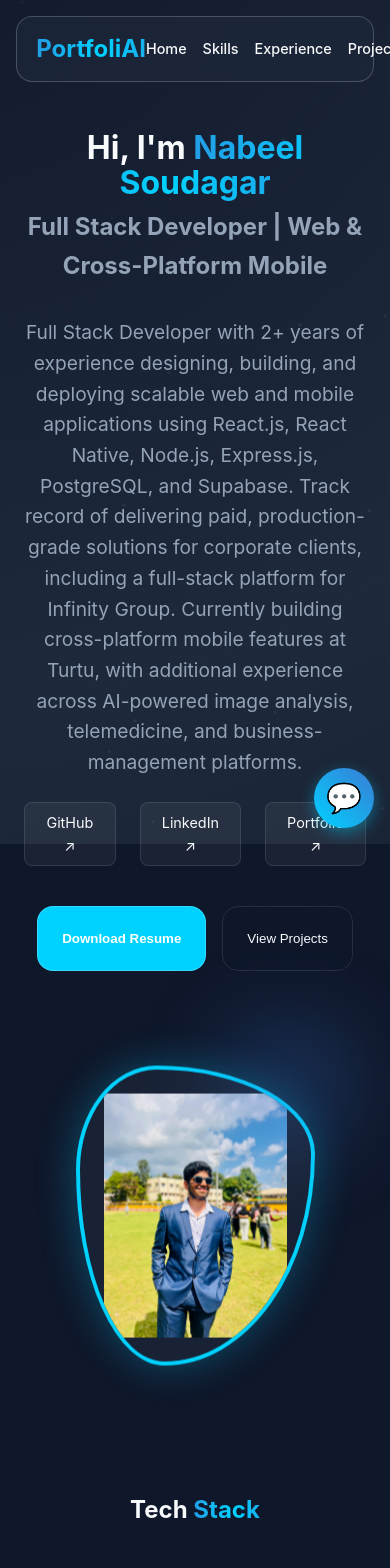
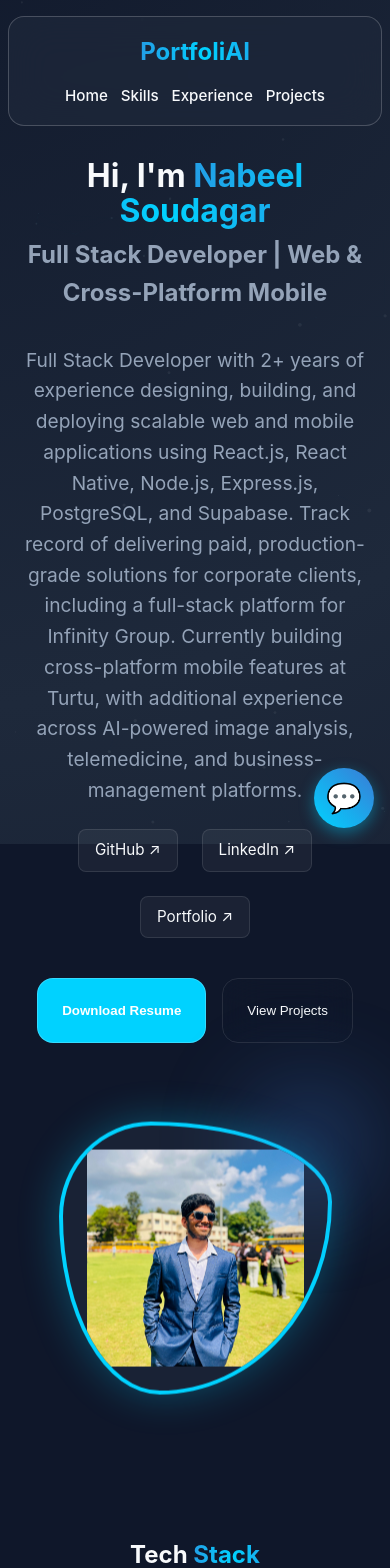
Before and after one commit to NabeelSoudagar/AI_port, a React (Vite) app in the folder frontend/: page / in a window 390 px wide. Shown: the top 1568 px of the page. Built offline with nearby package versions, Linux system fonts and the light colour scheme.

Commit message:
done the responsive

```diff
--- a/frontend/src/components/Hero.tsx
+++ b/frontend/src/components/Hero.tsx
@@ -25,7 +25,7 @@ const Hero: React.FC<HeroProps> = ({ basics }) => {
             padding: '4rem 0',
             flexWrap: 'wrap'
         }}>
-            <div style={{ flex: '1', minWidth: '300px' }}>
+            <div style={{ flex: '1', minWidth: 'min(100%, 300px)' }}>
                 <h1 style={{ fontSize: '4rem', marginBottom: '0.5rem', lineHeight: '1.1' }}>
                     Hi, I'm <span className="gradient-text">{basics?.name || 'Loading...'}</span>
                 </h1>
@@ -100,7 +100,7 @@ const Hero: React.FC<HeroProps> = ({ basics }) => {
                     <img
                         src="/profile.jpeg"
                         alt={basics?.name}
-                        style={{ width: '100%', height: '100%', objectFit: 'cover' }}
+                        style={{ width: '100%', height: '100%', objectFit: 'cover', objectPosition: 'center' }}
                         onError={(e) => {
                             (e.target as HTMLImageElement).src = 'https://via.placeholder.com/400?text=Your+Photo';
                         }}
--- a/frontend/src/index.css
+++ b/frontend/src/index.css
@@ -45,6 +45,7 @@ body {
   background: linear-gradient(90deg, var(--primary), var(--secondary), var(--primary));
   background-size: 200% auto;
   -webkit-background-clip: text;
+  background-clip: text;
   -webkit-text-fill-color: transparent;
   animation: shine 4s linear infinite;
 }
@@ -165,7 +166,7 @@ h3 {
   }
 
   .container {
-    padding: 0 1.5rem;
+    padding: 0 1rem;
   }
 
   h1 {
@@ -191,26 +192,34 @@ h3 {
   }
 
   .hero-image-container {
-    flex: 0 0 300px !important;
-    height: 300px !important;
-    margin-top: 2rem;
+    flex: 0 0 min(70vw, 300px) !important;
+    width: min(70vw, 300px) !important;
+    height: min(70vw, 300px) !important;
+    aspect-ratio: 1 / 1;
+    margin-top: 1rem;
+    margin-bottom: 1rem;
   }
 
   .hero-buttons {
     justify-content: center !important;
+    flex-wrap: wrap !important;
   }
 
   .navbar-container {
-    margin: 1rem !important;
-    padding: 0.8rem 1.2rem !important;
+    margin: 0.5rem !important;
+    padding: 1rem !important;
+    flex-direction: column !important;
+    gap: 0.8rem !important;
   }
 
   .navbar-links {
-    gap: 1rem !important;
+    gap: 0.8rem !important;
+    flex-wrap: wrap !important;
+    justify-content: center !important;
   }
 
   .nav-link {
-    font-size: 0.9rem !important;
+    font-size: 0.95rem !important;
   }
 
   /* Chatbot Mobile Fixes */
@@ -231,8 +240,9 @@ h3 {
     max-width: 400px;
   }
 
-  /* Projects Grid Mobile fix */
-  #projects div {
+  /* Grids Mobile fix */
+  #projects > div:nth-of-type(1),
+  #skills > div:nth-of-type(1) {
     grid-template-columns: 1fr !important;
   }
 }
```
